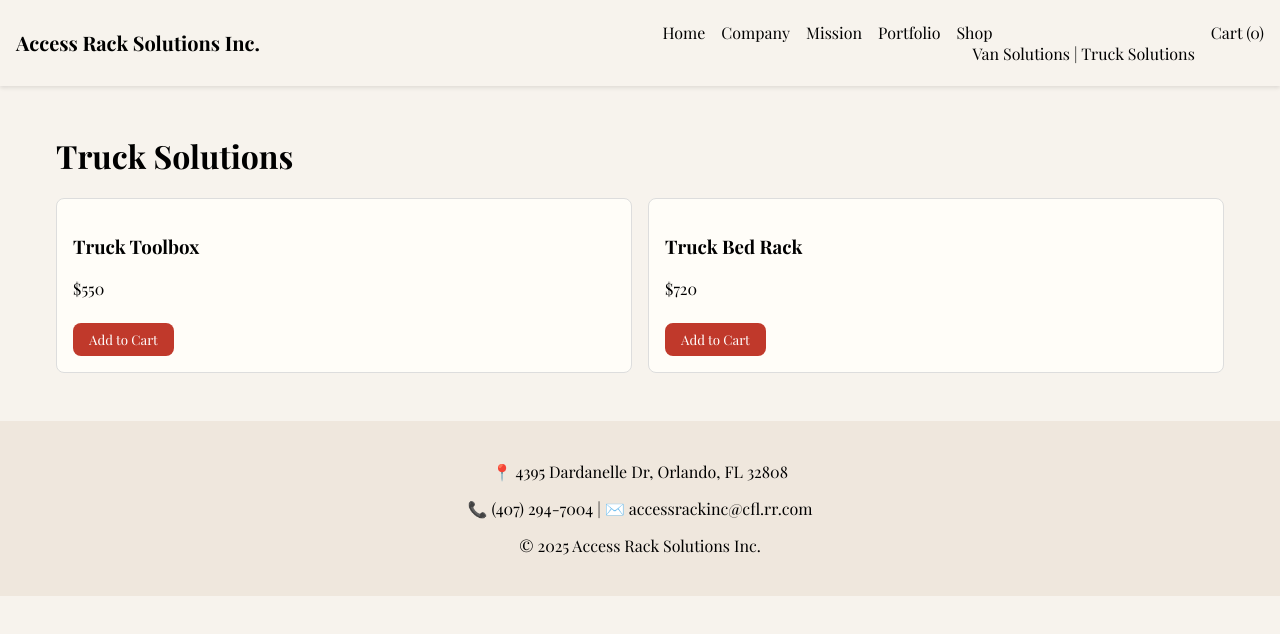
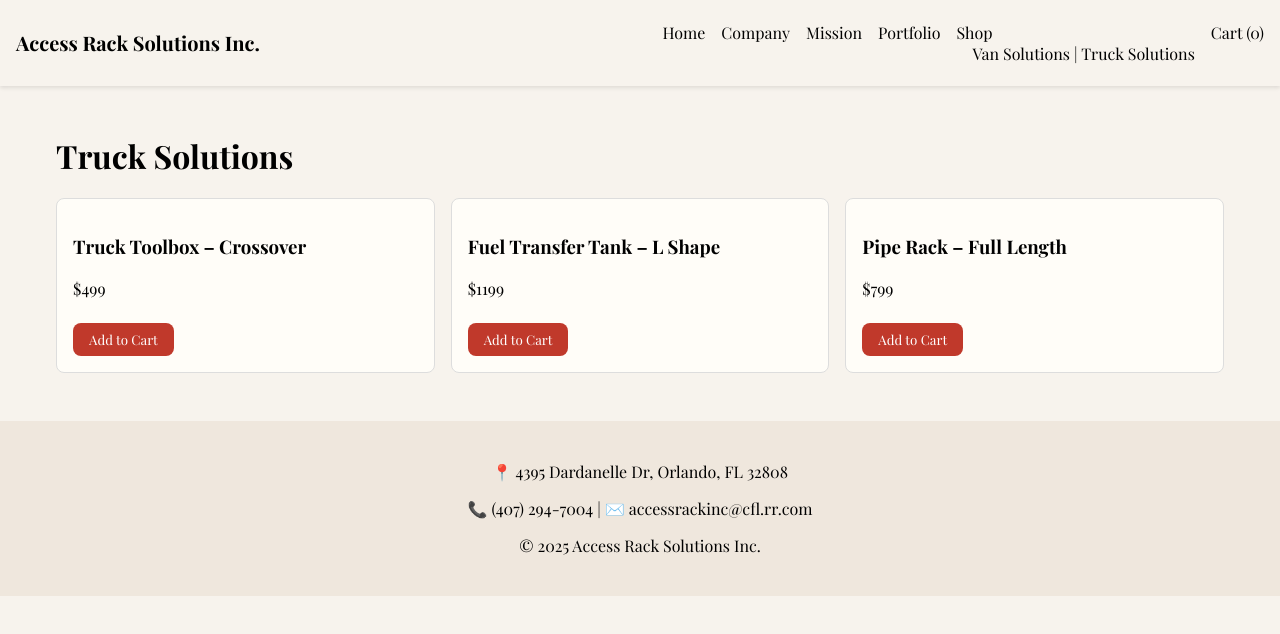
Before and after one commit to dev-verde1071/website, a Next.js app: page /shop/truck in a window 1280 px wide. Shown: the top 634 px of the page. Built offline with nearby package versions, Linux system fonts and the light colour scheme.

Commit message:
Update page.js

```diff
--- a/app/shop/truck/page.js
+++ b/app/shop/truck/page.js
@@ -4,17 +4,24 @@ import { CartContext } from "../../../components/CartContext";
 import ProductCard from "../../../components/ProductCard";
 
 const truckProducts = [
-  { id: 201, name: "Truck Toolbox", price: 550 },
-  { id: 202, name: "Truck Bed Rack", price: 720 }
+  { id: 201, name: "Truck Toolbox – Crossover", price: 499 },
+  { id: 202, name: "Fuel Transfer Tank – L Shape", price: 1199 },
+  { id: 203, name: "Pipe Rack – Full Length", price: 799 }
 ];
 
-export default function TruckSolutions() {
+export default function TruckSolutionsPage() {
   const { addToCart } = useContext(CartContext);
 
   return (
     <main style={{ marginTop: "2rem" }}>
       <h1>Truck Solutions</h1>
-      <div style={{ display: "grid", gridTemplateColumns: "repeat(auto-fit, minmax(200px, 1fr))", gap: "1rem" }}>
+      <div
+        style={{
+          display: "grid",
+          gridTemplateColumns: "repeat(auto-fit, minmax(200px, 1fr))",
+          gap: "1rem"
+        }}
+      >
         {truckProducts.map((p) => (
           <ProductCard key={p.id} product={p} addToCart={addToCart} />
         ))}
```
